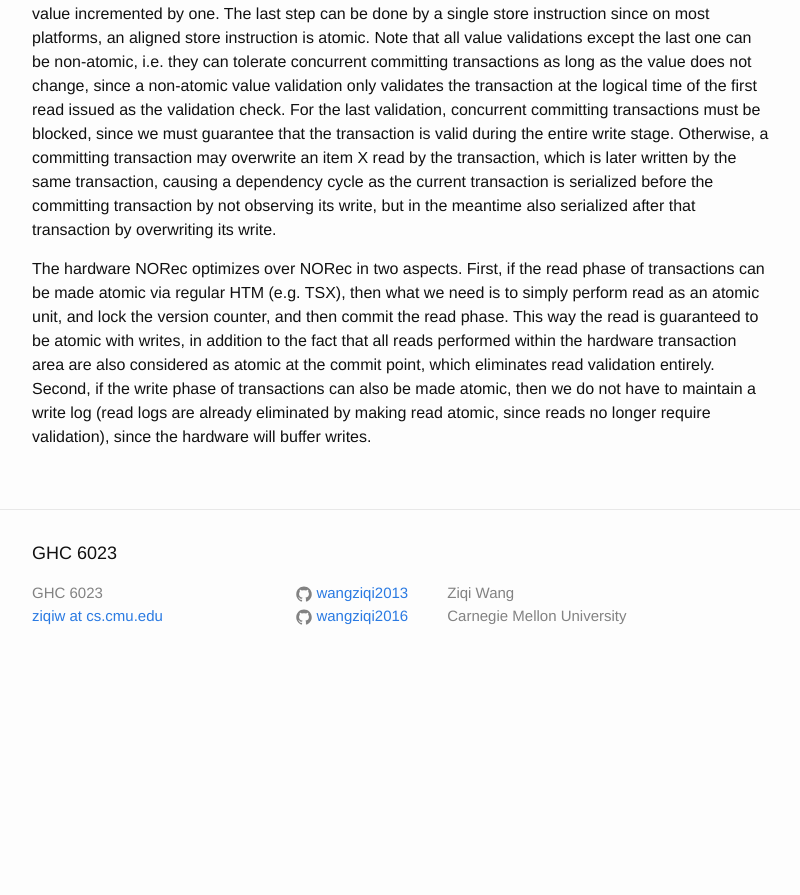
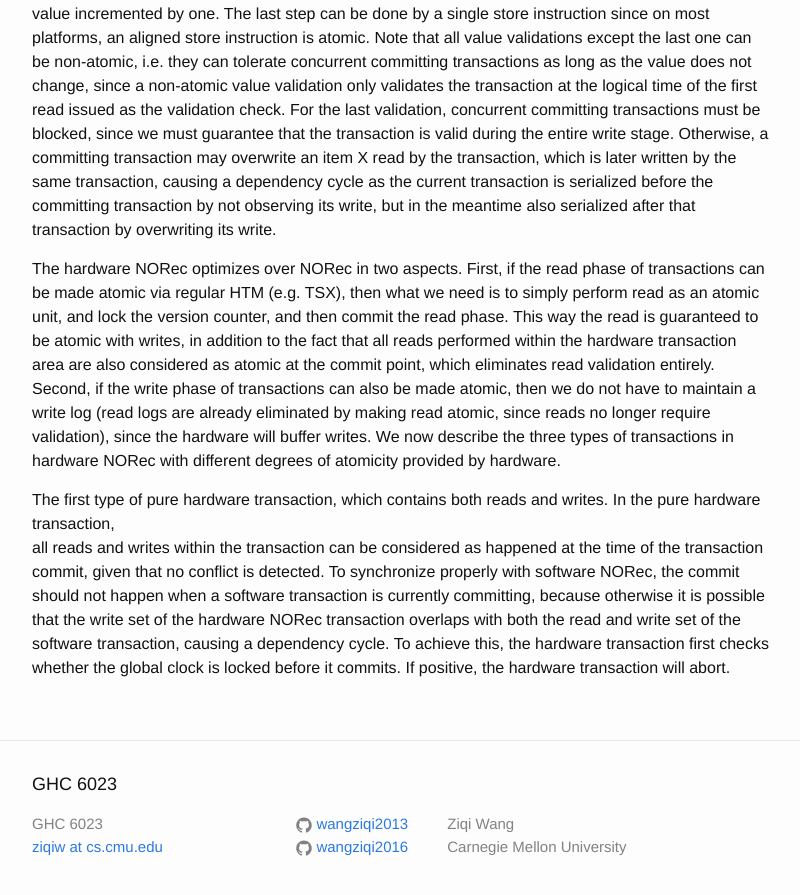
Before and after one commit to wangziqi2013/wangziqi2013.github.io, a Jekyll site: the page built from _posts/2019-11-02-rh-norec.markdown, in a window 1280 px wide and 900 px high, scrolled down 1441 px. Shown: the top 895 px of the window, without its empty margins (238-1038 px from the left). Built offline with Jekyll 4.4.1, drawn with Linux system fonts in a browser that asks for light colours; before the commit the page ends 2128 px from its top, so only the background shows below that.

Commit message:
Adding htm

```diff
--- a/_posts/2019-11-02-rh-norec.markdown
+++ b/_posts/2019-11-02-rh-norec.markdown
@@ -58,4 +58,13 @@ and then commit the read phase. This way the read is guaranteed to be atomic wit
 all reads performed within the hardware transaction area are also considered as atomic at the commit point, which
 eliminates read validation entirely. Second, if the write phase of transactions can also be made atomic, then we do not
 have to maintain a write log (read logs are already eliminated by making read atomic, since reads no longer require
-validation), since the hardware will buffer writes.
+validation), since the hardware will buffer writes. We now describe the three types of transactions in hardware NORec
+with different degrees of atomicity provided by hardware.
+
+The first type of pure hardware transaction, which contains both reads and writes. In the pure hardware transaction,
+all reads and writes within the transaction can be considered as happened at the time of the transaction commit, given
+that no conflict is detected. To synchronize properly with software NORec, the commit should not happen when a
+software transaction is currently committing, because otherwise it is possible that the write set of the hardware
+NORec transaction overlaps with both the read and write set of the software transaction, causing a dependency cycle.
+To achieve this, the hardware transaction first checks whether the global clock is locked before it commits. If positive,
+the hardware transaction will abort.
```
